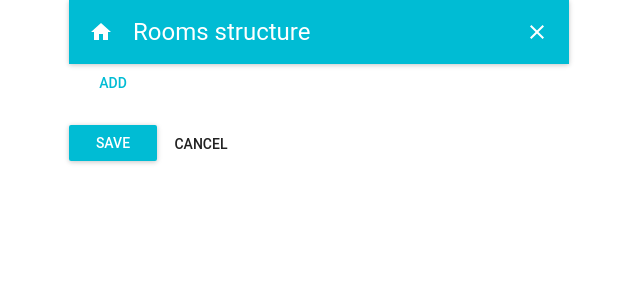
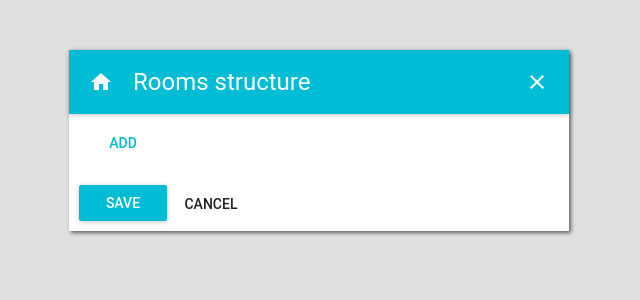
Before and after one commit to SudakevichAndrew/rooms-app, a React (Create React App) app: page / in a window 1280 px wide. Both pictures are taken after a click on the button "OPEN POPUP". Shown: the top 300 px of the page, without its empty margins (321-961 px from the left). Built offline with nearby package versions, Linux system fonts and the light colour scheme; what react-tap-event-plugin would draw is missing.

Commit message:
popup styles

```diff
--- a/src/components/RoomsListBlock.js
+++ b/src/components/RoomsListBlock.js
@@ -32,7 +32,7 @@ class RoomsListBlock extends Component {
     createItem = () => {
         let object = {
             type: '',
-            count: ''
+            count: 1
         };
         let newState = this.state.roomsList;
         newState.push(object);
@@ -118,7 +118,7 @@ class RoomsListBlock extends Component {
             );
         });
         return (
-            <div>
+            <div className="content">
                 <ul className="rooms-list">
                     {roomsList}
                 </ul>
--- a/src/index.css
+++ b/src/index.css
@@ -2,6 +2,10 @@
     margin: 0;
     padding: 0;
     box-sizing: border-box;
+}
+
+body {
+    background-color: #e0e0e0;
 }
 
 .open-popup-button {
@@ -9,11 +13,15 @@
 }
 
 .popup {
-    margin: 0 auto;
+    margin: 50px auto 0;
     max-width: 500px;
+    background: #fff;
+    box-shadow: 2px 2px 4px #616161;
 }
 
-
+.content {
+    padding: 10px;
+}
 
 .rooms-list-item {
     display: -webkit-box;
@@ -30,7 +38,7 @@
 }
 
 .input {
-    width: 60px !important;
+    width: 65px !important;
 }
 
 .remove-button {
```
